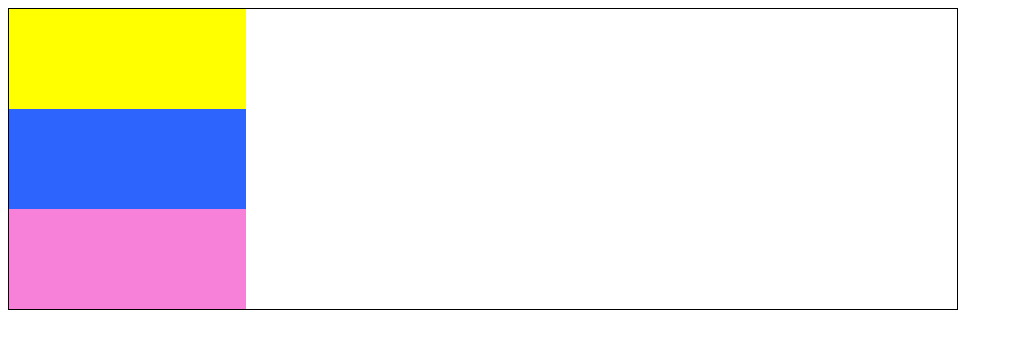
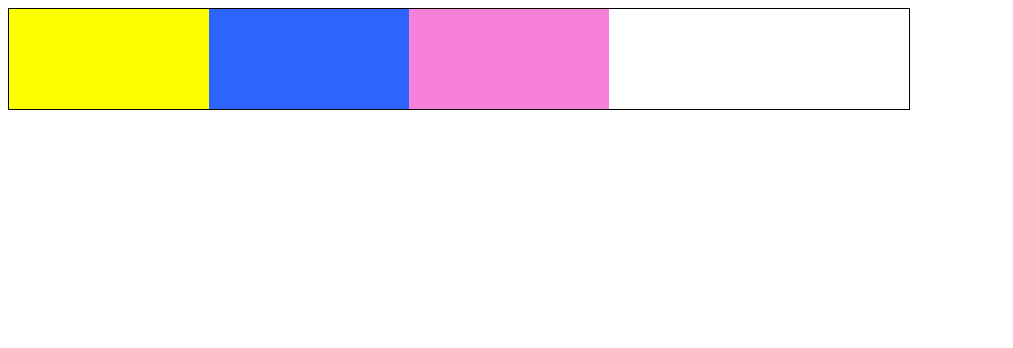
Before and after one commit to LauraMed/Float, a plain HTML site: page index.html in a window 1280 px wide. Shown: the whole page, without its empty margins (0-1013 px from the left). Drawn offline with Linux system fonts and the light colour scheme.

Commit message:
ejercicio 2

```diff
--- a/css/style.css
+++ b/css/style.css
@@ -1,10 +1,10 @@
-div{
-	width: 25%;
+div div{
+	width: 200px;
 	height: 100px;
+	float: left;
 }
 .exc{
-	width: 75%;
-	height: 300px;
+	width: 900px;
 	border: 1px solid black;
 }
 .amarillo{
@@ -16,3 +16,11 @@ div{
 .rosa{
 	background: #F781D8;
 }
+.clearfix:before,.clearfix:after{
+	content: "";
+	display: table;
+
+}
+.clearfix:after{
+	clear: both;
+}
--- a/index.html
+++ b/index.html
@@ -7,7 +7,7 @@
 	</head>
 	<body>
 
-		<div class="exc">
+		<div class="exc clearfix">
 			<div class="amarillo"></div>
 			<div class="azul"></div>
 			<div class="rosa"></div>
```
